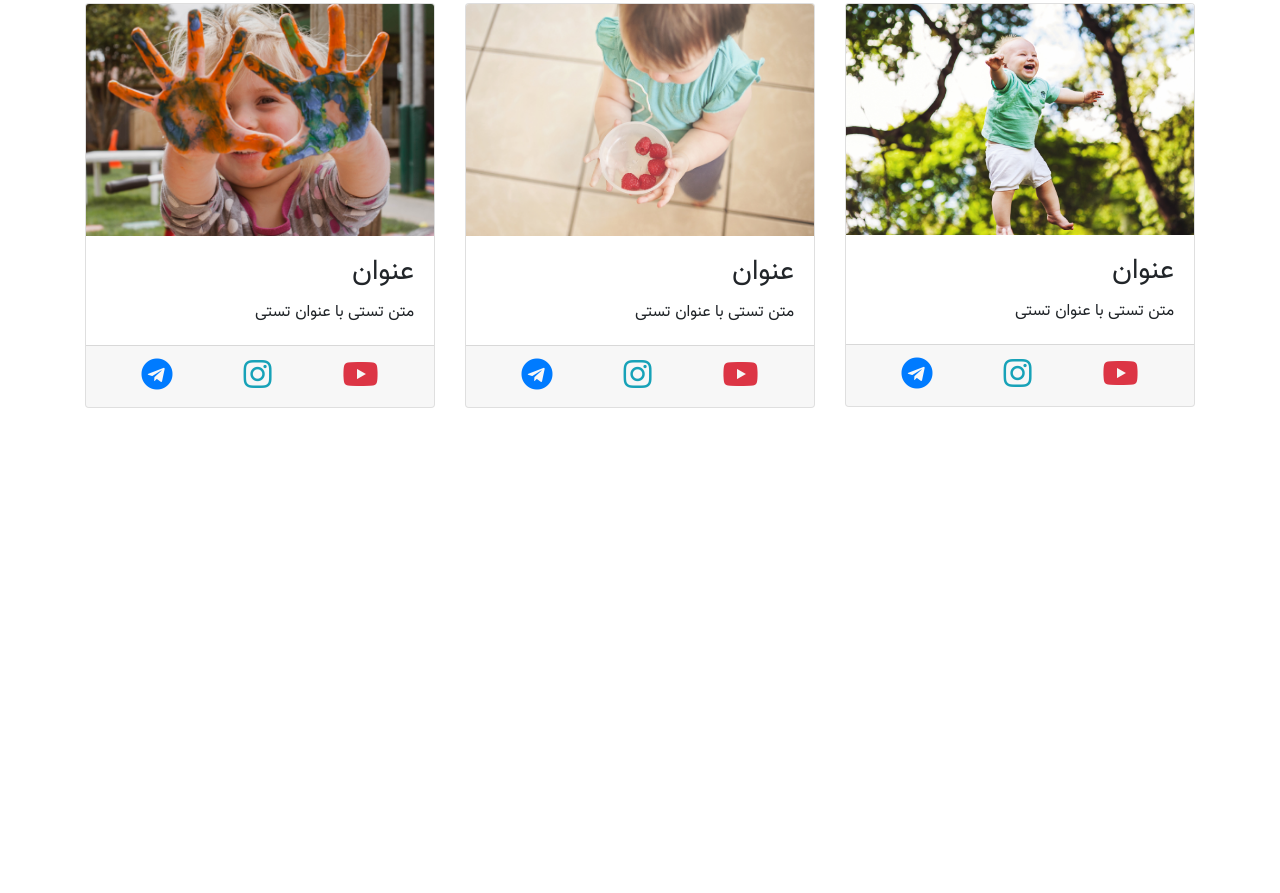
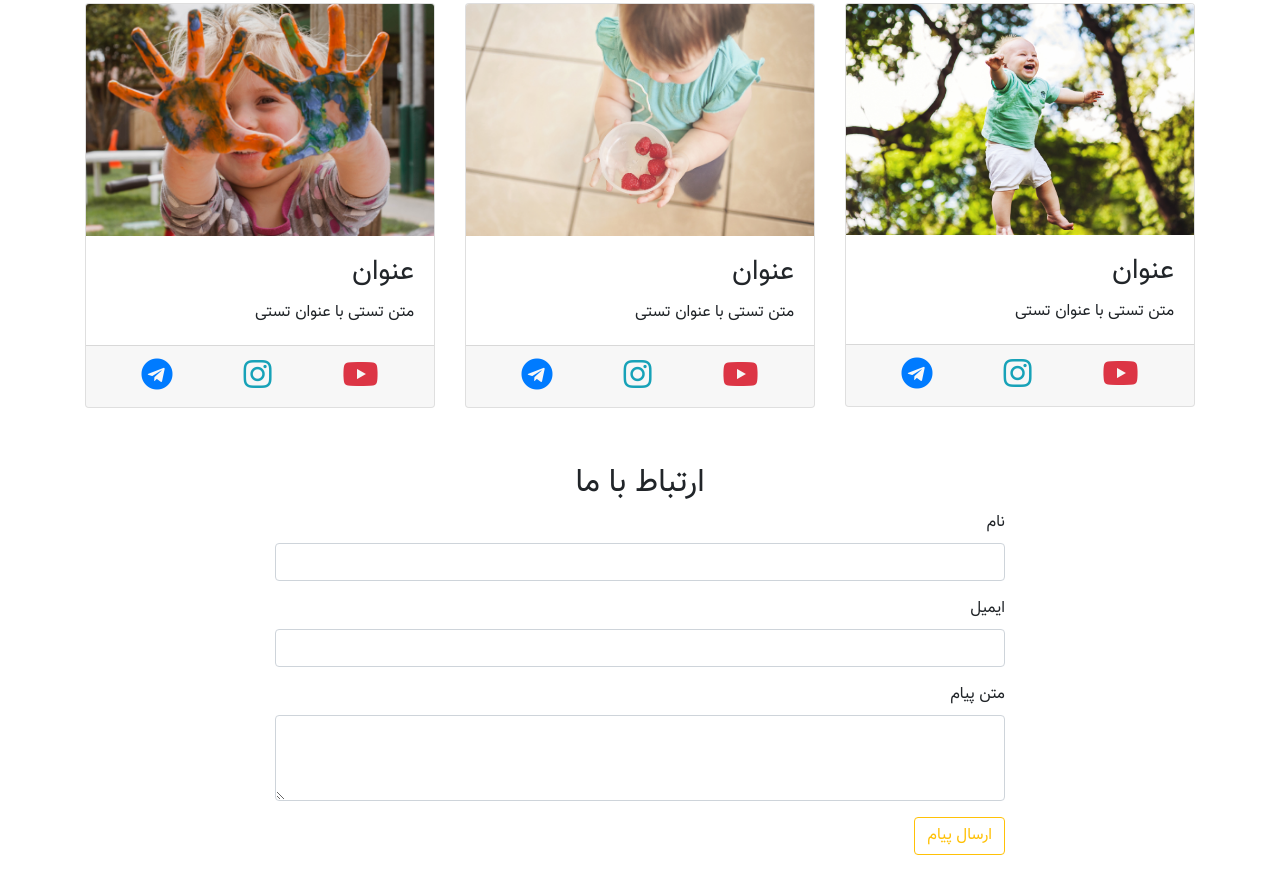
Before and after one commit to mj-ahrari/bs4-ui, a plain HTML site: page index.html in a window 1280 px wide. Shown: the part 1979-2872 px from the top of the page. Before the commit the page ends 2395 px from the top, so only its background shows below. Drawn offline with nearby package versions, Linux system fonts and the light colour scheme.

Commit message:
contact us section created

```diff
--- a/index.html
+++ b/index.html
@@ -199,6 +199,30 @@
         </div>
       </div>
     </section>
+    <section>
+      <div class="container  my-5">
+        <h2 class="text-center">ارتباط با ما</h2>
+        <div class="row justify-content-center">
+          <div class="col-lg-8">
+            <form action="" method="get">
+              <div class="form-group">
+                <label for="name">نام</label>
+                <input type="text" name="name" id="name" class="form-control">
+              </div>
+              <div class="form-group">
+                <label for="email">ایمیل</label>
+                <input type="text" name="email" id="email" class="form-control">
+              </div>
+              <div class="form-group">
+                <label for="matn">متن پیام</label>
+                <textarea id="matn" class="form-control" name="matn" rows="3"></textarea>
+              </div>
+              <button class="btn btn-outline-warning" type="button">ارسال پیام</button>
+            </form>
+          </div>
+        </div>
+      </div>
+    </section>
     <script
       src="https://code.jquery.com/jquery-3.3.1.slim.min.js"
       integrity="sha384-q8i/X+965DzO0rT7abK41JStQIAqVgRVzpbzo5smXKp4YfRvH+8abtTE1Pi6jizo"
```
